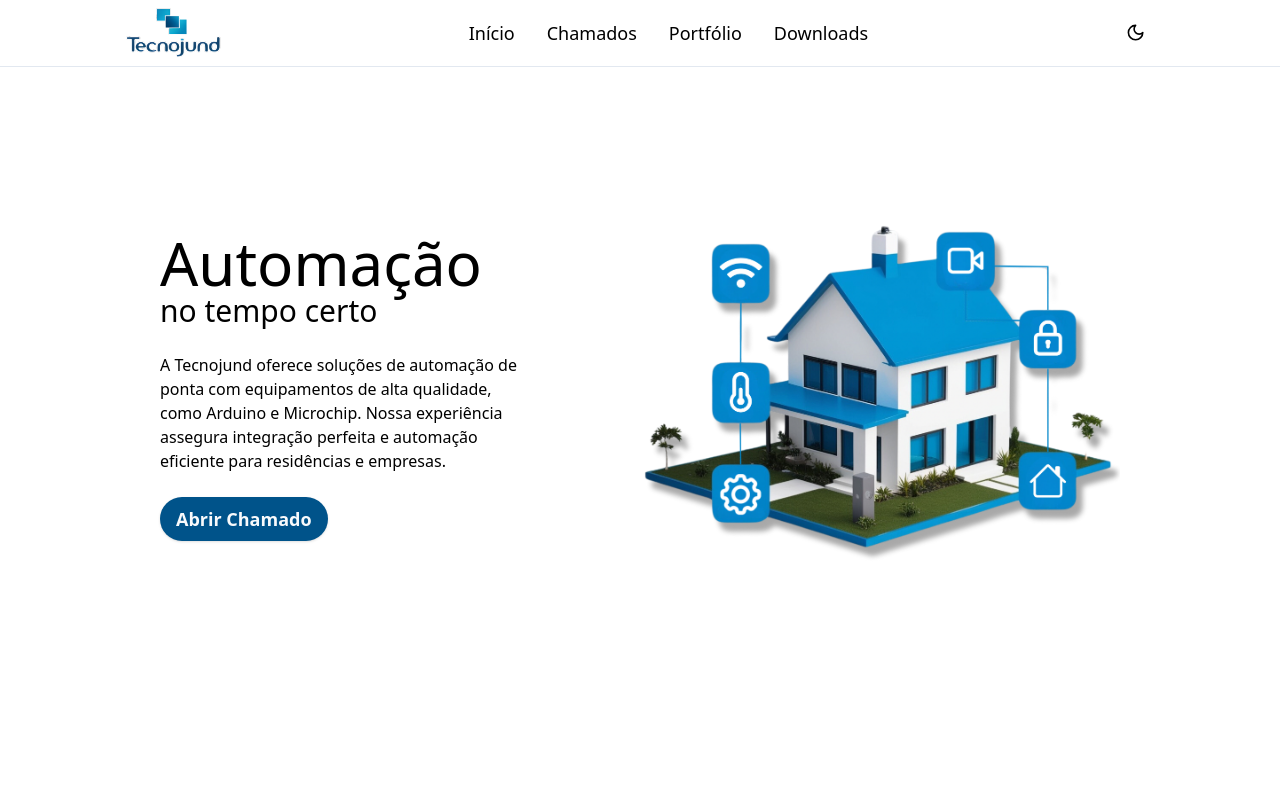
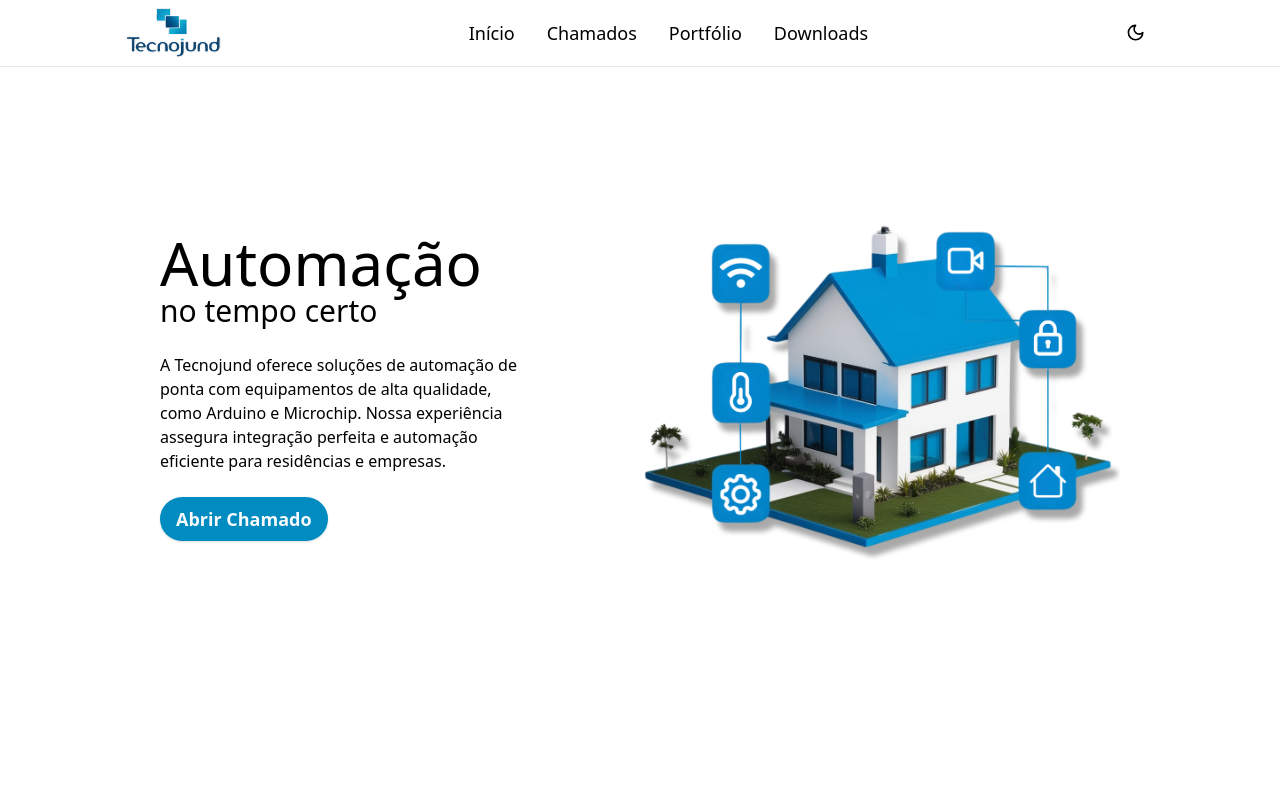
Before and after one commit to giovannivicentin/tecnojund, a Next.js app: page / in a window 1280 px wide. Shown: the top 800 px of the page. Built offline with nearby package versions, Linux system fonts and the light colour scheme; what tailwindcss-animated would draw is missing.

Commit message:
refactor: Update primary and ring colors in globals.css

```diff
--- a/src/app/globals.css
+++ b/src/app/globals.css
@@ -10,7 +10,7 @@
     --card-foreground: 222.2 84% 4.9%;
     --popover: 0 0% 100%;
     --popover-foreground: 222.2 84% 4.9%;
-     --primary: 204 100% 27.1%;
+    --primary: 196.1 100% 37.6%;
     --primary-foreground: 210 40% 98%;
     --secondary: 210 40% 96.1%;
     --secondary-foreground: 222.2 47.4% 11.2%;
@@ -22,7 +22,7 @@
     --destructive-foreground: 210 40% 98%;
     --border: 214.3 31.8% 91.4%;
     --input: 214.3 31.8% 91.4%;
-    --ring: 204 100% 27.1%;
+    --ring: 196.1 100% 37.6%;
     --radius: 1rem;
   }
 
@@ -33,7 +33,7 @@
     --card-foreground: 210 40% 98%;
     --popover: 222.2 84% 4.9%;
     --popover-foreground: 210 40% 98%;
-    --primary: 196.1 100% 37.6%;
+    --primary: 204 100% 27.1%;
     --primary-foreground: 222.2 47.4% 11.2%;
     --secondary: 217.2 32.6% 17.5%;
     --secondary-foreground: 210 40% 98%;
@@ -45,6 +45,6 @@
     --destructive-foreground: 210 40% 98%;
     --border: 217.2 32.6% 17.5%;
     --input: 217.2 32.6% 17.5%;
-    --ring: 196.1 100% 37.6%;
+    --ring: 204 100% 27.1%;
   }
 }
```
